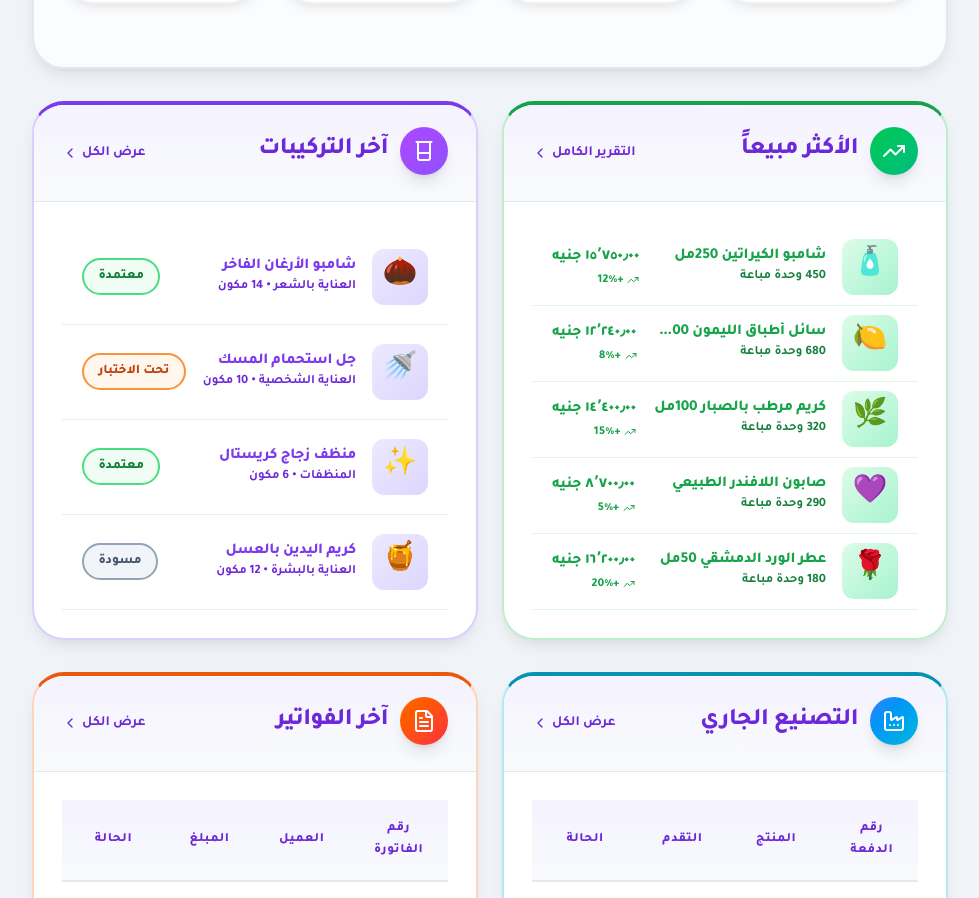
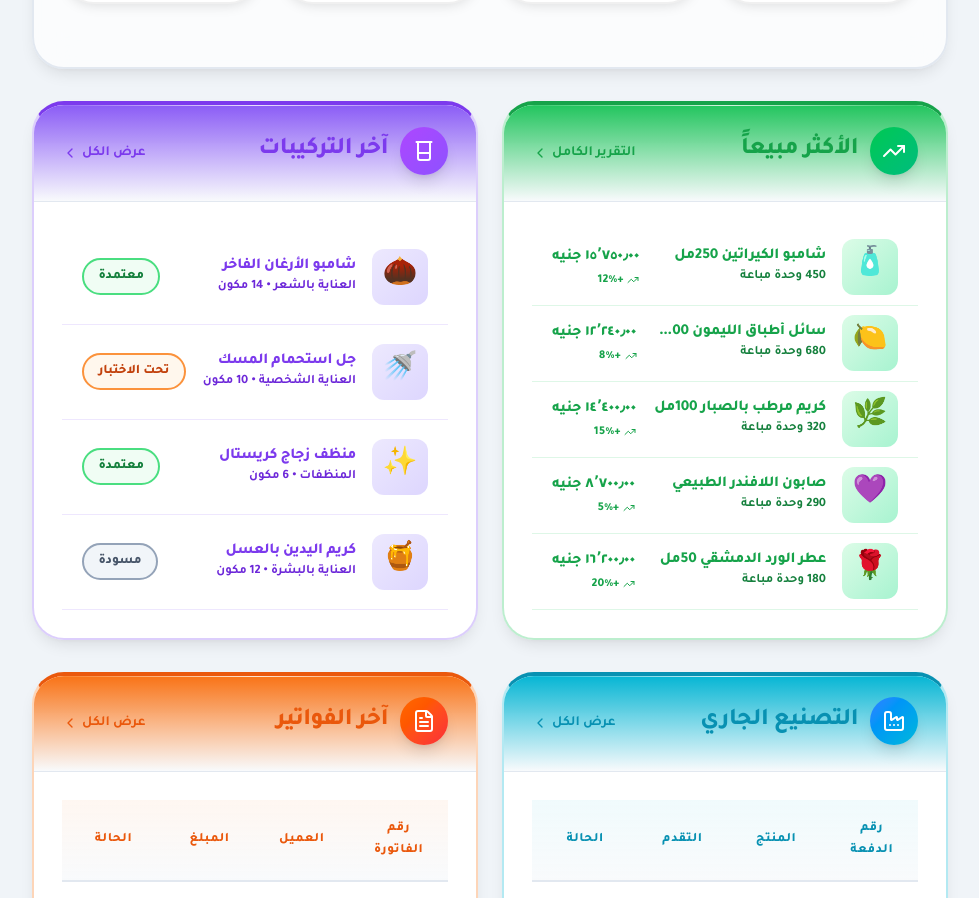
Before and after one commit to fantazia1110-design/BRAVO-new-sestym-, a Next.js app: page / in a window 1280 px wide. Shown: the part 1180-2078 px from the top of the page, without its empty margins (0-979 px from the left). Built offline with nearby package versions, Linux system fonts and the light colour scheme.

Commit message:
fix: add section-color classes and hover-list effects to globals.css
Co-authored-by: arena-agent <297053741+arena-agent@users.noreply.github.com>

```diff
--- a/src/app/globals.css
+++ b/src/app/globals.css
@@ -2114,3 +2114,53 @@ a:hover {
 [data-section] .card-header Link {
   color: var(--sc) !important;
 }
+
+/* ===== ألوان الأقسام على الداشبورد ===== */
+.section-color-green { --sc: #16a34a; --sc-light: #22c55e; --sc-soft: rgba(34,197,94,0.08); }
+.section-color-purple { --sc: #7c3aed; --sc-light: #8b5cf6; --sc-soft: rgba(139,92,246,0.08); }
+.section-color-cyan { --sc: #0891b2; --sc-light: #06b6d4; --sc-soft: rgba(6,182,212,0.08); }
+.section-color-orange { --sc: #ea580c; --sc-light: #f97316; --sc-soft: rgba(249,115,22,0.08); }
+.section-color-red { --sc: #dc2626; --sc-light: #ef4444; --sc-soft: rgba(220,38,38,0.08); }
+
+.section-color-green .card-header h2,
+.section-color-green h2 { color: #16a34a !important; }
+
+.section-color-purple .card-header h2,
+.section-color-purple h2 { color: #7c3aed !important; }
+
+.section-color-cyan .card-header h2,
+.section-color-cyan h2 { color: #0891b2 !important; }
+
+.section-color-orange .card-header h2,
+.section-color-orange h2 { color: #ea580c !important; }
+
+.section-color-red .card-header h2,
+.section-color-red h2 { color: #dc2626 !important; }
+
+/* ألوان th/td حسب القسم */
+.section-color-green .table th { color: #16a34a !important; background: linear-gradient(to bottom, rgba(34,197,94,0.06), rgba(248,250,252,0.9)) !important; }
+.section-color-green .table td { color: #15803d !important; }
+.section-color-green .table tbody tr:hover { background: rgba(34,197,94,0.06) !important; }
+
+.section-color-purple .table th { color: #7c3aed !important; background: linear-gradient(to bottom, rgba(139,92,246,0.06), rgba(248,250,252,0.9)) !important; }
+.section-color-purple .table td { color: #6d28d9 !important; }
+.section-color-purple .table tbody tr:hover { background: rgba(139,92,246,0.06) !important; }
+
+.section-color-cyan .table th { color: #0891b2 !important; background: linear-gradient(to bottom, rgba(6,182,212,0.06), rgba(248,250,252,0.9)) !important; }
+.section-color-cyan .table td { color: #0e7490 !important; }
+.section-color-cyan .table tbody tr:hover { background: rgba(6,182,212,0.06) !important; }
+
+.section-color-orange .table th { color: #ea580c !important; background: linear-gradient(to bottom, rgba(249,115,22,0.06), rgba(248,250,252,0.9)) !important; }
+.section-color-orange .table td { color: #c2410c !important; }
+.section-color-orange .table tbody tr:hover { background: rgba(249,115,22,0.06) !important; }
+
+.section-color-red .table th { color: #dc2626 !important; background: linear-gradient(to bottom, rgba(220,38,38,0.06), rgba(248,250,252,0.9)) !important; }
+.section-color-red .table td { color: #b91c1c !important; }
+.section-color-red .table tbody tr:hover { background: rgba(220,38,38,0.06) !important; }
+
+/* hover list effects */
+.hover-list-green:hover { background: rgba(34,197,94,0.06) !important; box-shadow: -4px 0 0 0 #16a34a inset; transform: translateX(6px); }
+.hover-list-purple:hover { background: rgba(139,92,246,0.06) !important; box-shadow: -4px 0 0 0 #7c3aed inset; transform: translateX(6px); }
+.hover-list-cyan:hover { background: rgba(6,182,212,0.06) !important; box-shadow: -4px 0 0 0 #0891b2 inset; transform: translateX(6px); }
+.hover-list-orange:hover { background: rgba(249,115,22,0.06) !important; box-shadow: -4px 0 0 0 #ea580c inset; transform: translateX(6px); }
+.hover-list-red:hover { background: rgba(220,38,38,0.06) !important; box-shadow: -4px 0 0 0 #dc2626 inset; transform: translateX(6px); }
```
